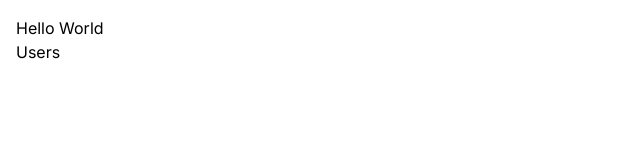
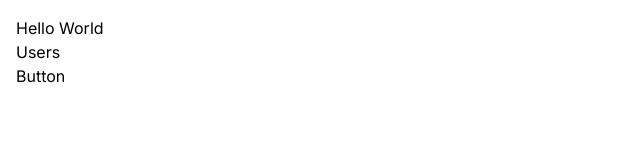
Before and after one commit to Vkerubo/my-first-next.Js-app, a Next.js app: page / in a window 1280 px wide. Shown: the top 160 px of the page, without its empty margins (0-640 px from the left). Built offline with nearby package versions, Linux system fonts and the light colour scheme.

Commit message:
render button

```diff
--- a/src/app/components/ProductCard.tsx
+++ b/src/app/components/ProductCard.tsx
@@ -1,8 +1,9 @@
 import React from "react";
+import AddToCart from "./AddToCart";
 
 const ProductCard = () => {
   return <div>
-    <button></button>
+    <AddToCart />
   </div>;
 };
 
```
